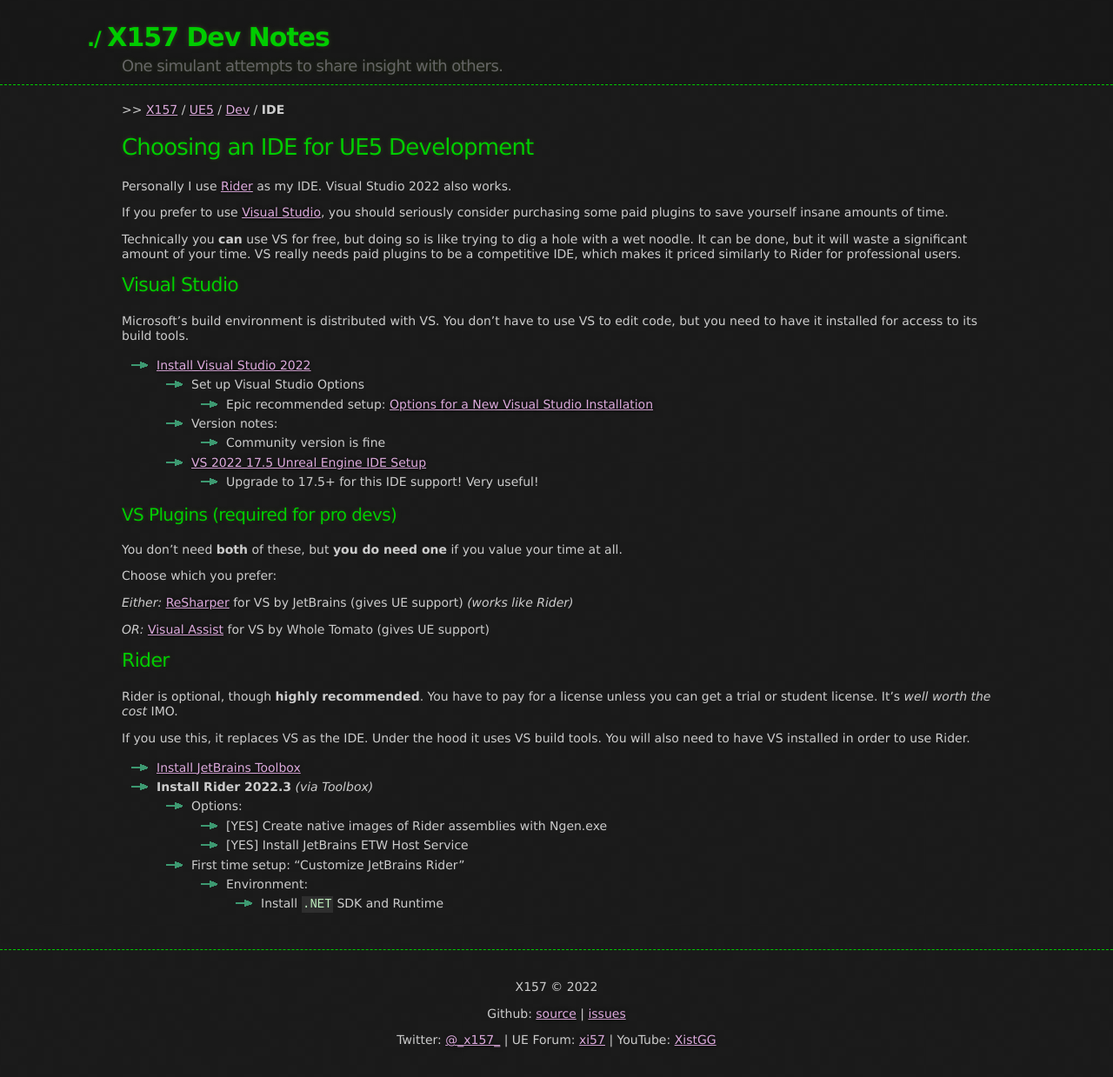
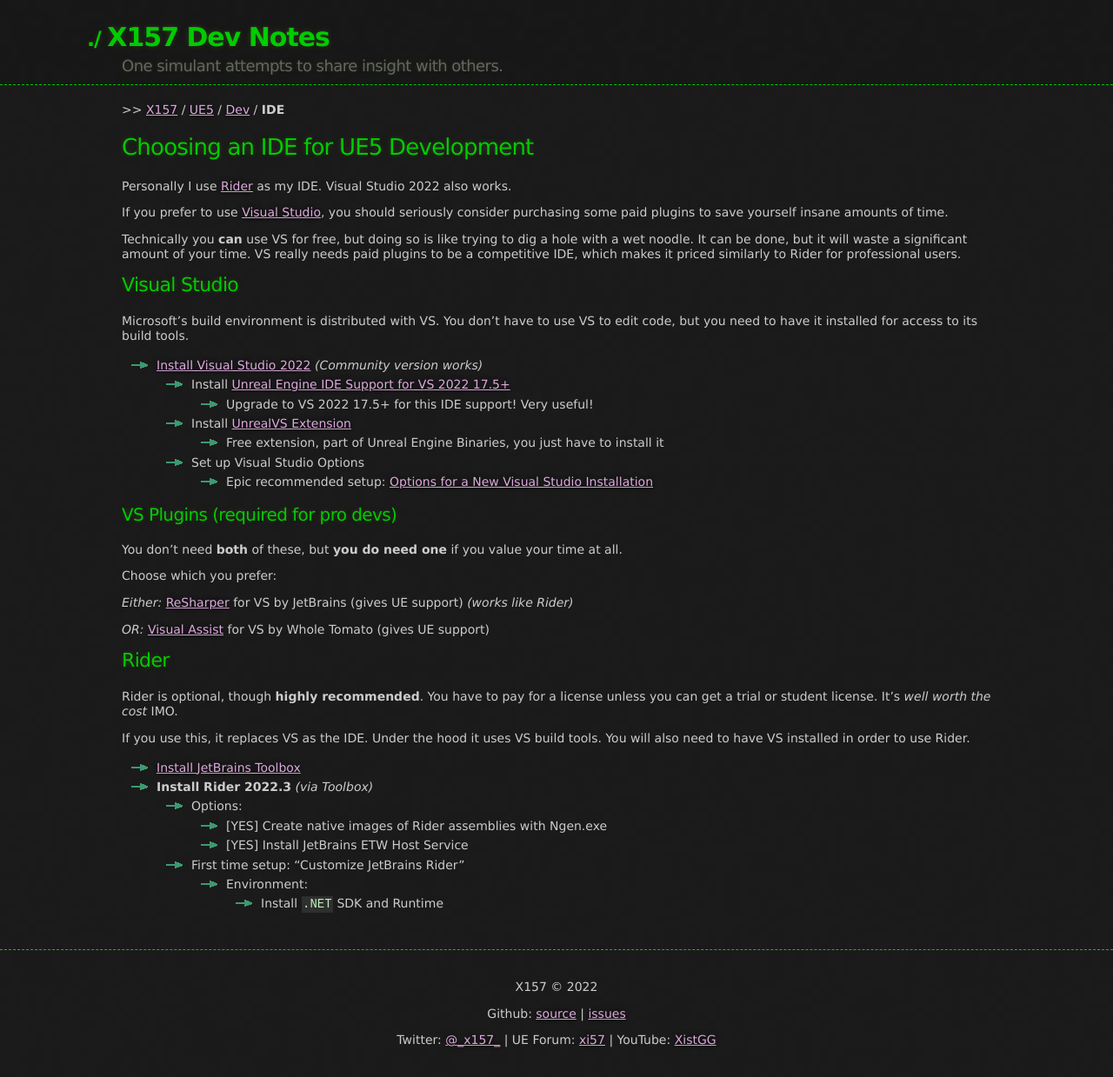
Before and after one commit to x157/x157.github.io, a Jekyll site: the page built from UE5/Dev/IDE.md, in a window 1280 px wide. Shown: the whole page at 87% size. Built offline with Jekyll 4.4.1, drawn with Linux system fonts in a browser that asks for light colours.

Commit message:
Add UnrealVS extension

```diff
--- a/UE5/Dev/IDE.md
+++ b/UE5/Dev/IDE.md
@@ -26,13 +26,14 @@
 Microsoft's build environment is distributed with VS.  You don't have to use VS to edit code,
 but you need to have it installed for access to its build tools.
 
-- [Install Visual Studio 2022](https://visualstudio.microsoft.com/downloads/)
-    - Set up Visual Studio Options
-        - Epic recommended setup: [Options for a New Visual Studio Installation](https://docs.unrealengine.com/5.0/en-US/setting-up-visual-studio-development-environment-for-cplusplus-projects-in-unreal-engine/)
-    - Version notes:
-        - Community version is fine
-    - [VS 2022 17.5 Unreal Engine IDE Setup](https://devblogs.microsoft.com/cppblog/unreal-engine-integrations-now-available-in-visual-studio-2022/)
-        - Upgrade to 17.5+ for this IDE support!  Very useful!
+- [Install Visual Studio 2022](https://visualstudio.microsoft.com/downloads/) *(Community version works)*
+  - Install [Unreal Engine IDE Support for VS 2022 17.5+](https://devblogs.microsoft.com/cppblog/unreal-engine-integrations-now-available-in-visual-studio-2022/)
+    - Upgrade to VS 2022 17.5+ for this IDE support!  Very useful!
+  - Install [UnrealVS Extension](https://docs.unrealengine.com/5.1/en-US/using-the-unrealvs-extension-for-unreal-engine-cplusplus-projects/)
+    - Free extension, part of Unreal Engine Binaries, you just have to install it
+  - Set up Visual Studio Options
+      - Epic recommended setup: [Options for a New Visual Studio Installation](https://docs.unrealengine.com/5.0/en-US/setting-up-visual-studio-development-environment-for-cplusplus-projects-in-unreal-engine/)
+
 
 <a id='VSPlugins'></a>
 #### VS Plugins (required for pro devs)
```
